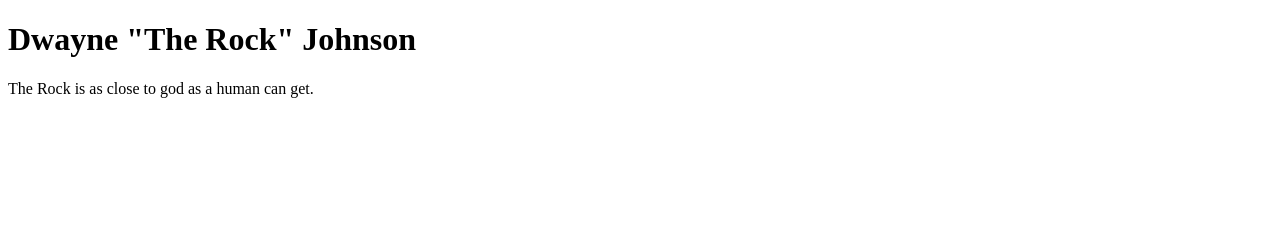
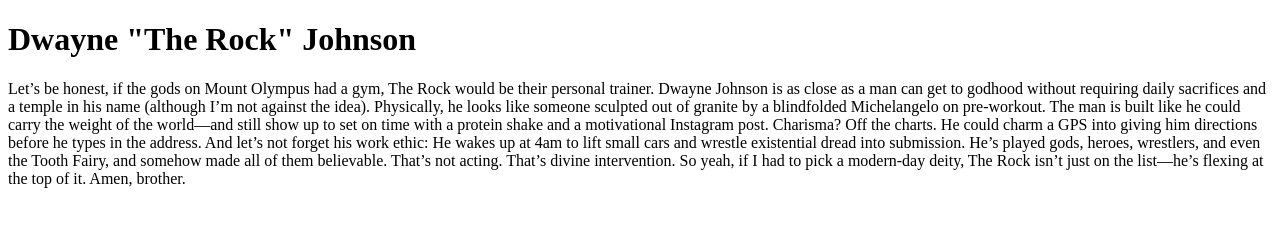
Before and after one commit to oliver-hood/Semester-Project, a plain HTML site: page asg2/hero.html in a window 1280 px wide. Drawn offline with Linux system fonts and the light colour scheme.

Commit message:
Update hero.html

```diff
--- a/asg2/hero.html
+++ b/asg2/hero.html
@@ -8,6 +8,14 @@
 
 <body>
 <h1>Dwayne <strong>"The Rock"</strong> Johnson </h1>
-<p> The Rock is as close to god as a human can get.</p>
+<p> Let’s be honest, if the gods on Mount Olympus had a gym, The Rock would be their personal trainer. Dwayne Johnson is as close as a man can get to godhood without requiring daily sacrifices and a temple in his name (although I’m not against the idea).
+
+Physically, he looks like someone sculpted out of granite by a blindfolded Michelangelo on pre-workout. The man is built like he could carry the weight of the world—and still show up to set on time with a protein shake and a motivational Instagram post.
+
+Charisma? Off the charts. He could charm a GPS into giving him directions before he types in the address. And let’s not forget his work ethic: He wakes up at 4am to lift small cars and wrestle existential dread into submission.
+
+He’s played gods, heroes, wrestlers, and even the Tooth Fairy, and somehow made all of them believable. That’s not acting. That’s divine intervention.
+
+So yeah, if I had to pick a modern-day deity, The Rock isn’t just on the list—he’s flexing at the top of it. Amen, brother.</p>
 </body>
 </html>
```
